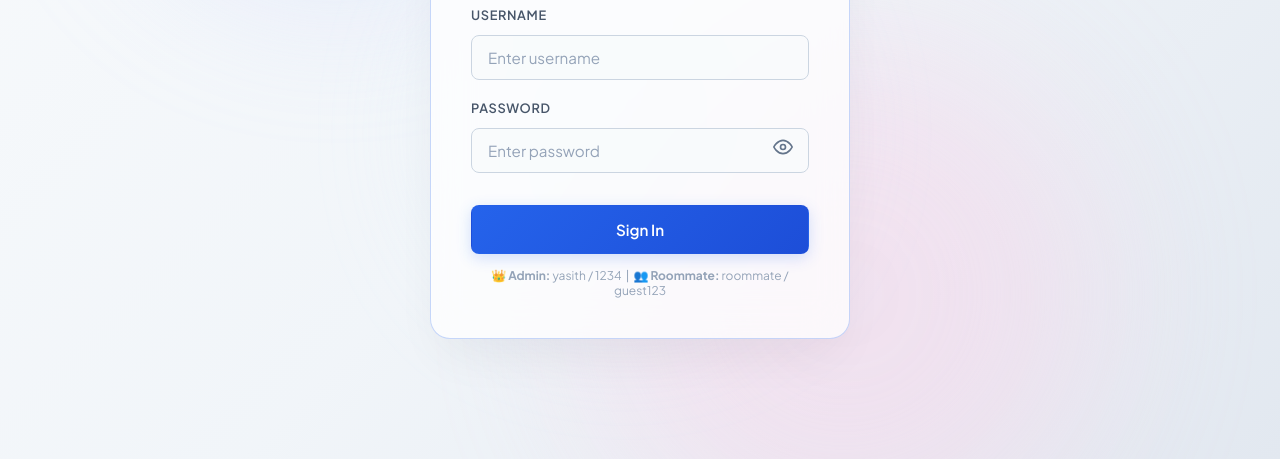
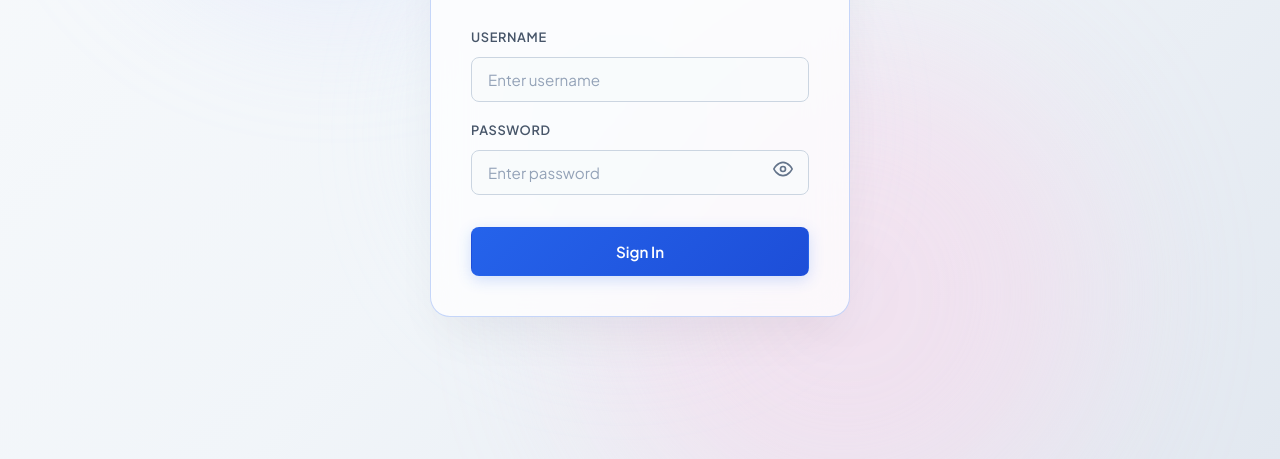
Before and after one commit to yasithmavinda/boardinghouse-utility-manager, a website: page index.html in a window 1280 px wide. Shown: the part 341-800 px from the top of the page. Drawn offline with nearby package versions, Linux system fonts and the light colour scheme.

Commit message:
Remove credentials hint from login card UI

```diff
--- a/index.html
+++ b/index.html
@@ -45,9 +45,6 @@
                     <button class="btn btn-primary btn-login" type="submit">Sign In</button>
                 </div>
                 <div id="login-error-msg" class="login-error" style="display: none;"></div>
-                <p style="font-size: 0.75rem; color: var(--text-muted); margin-top: 14px; text-align: center;">
-                    👑 <strong>Admin:</strong> yasith / 1234 &nbsp;|&nbsp; 👥 <strong>Roommate:</strong> roommate / guest123
-                </p>
             </form>
         </div>
     </div>
```
Also changed, not shown: public/index.html (+0 -3 lines).
